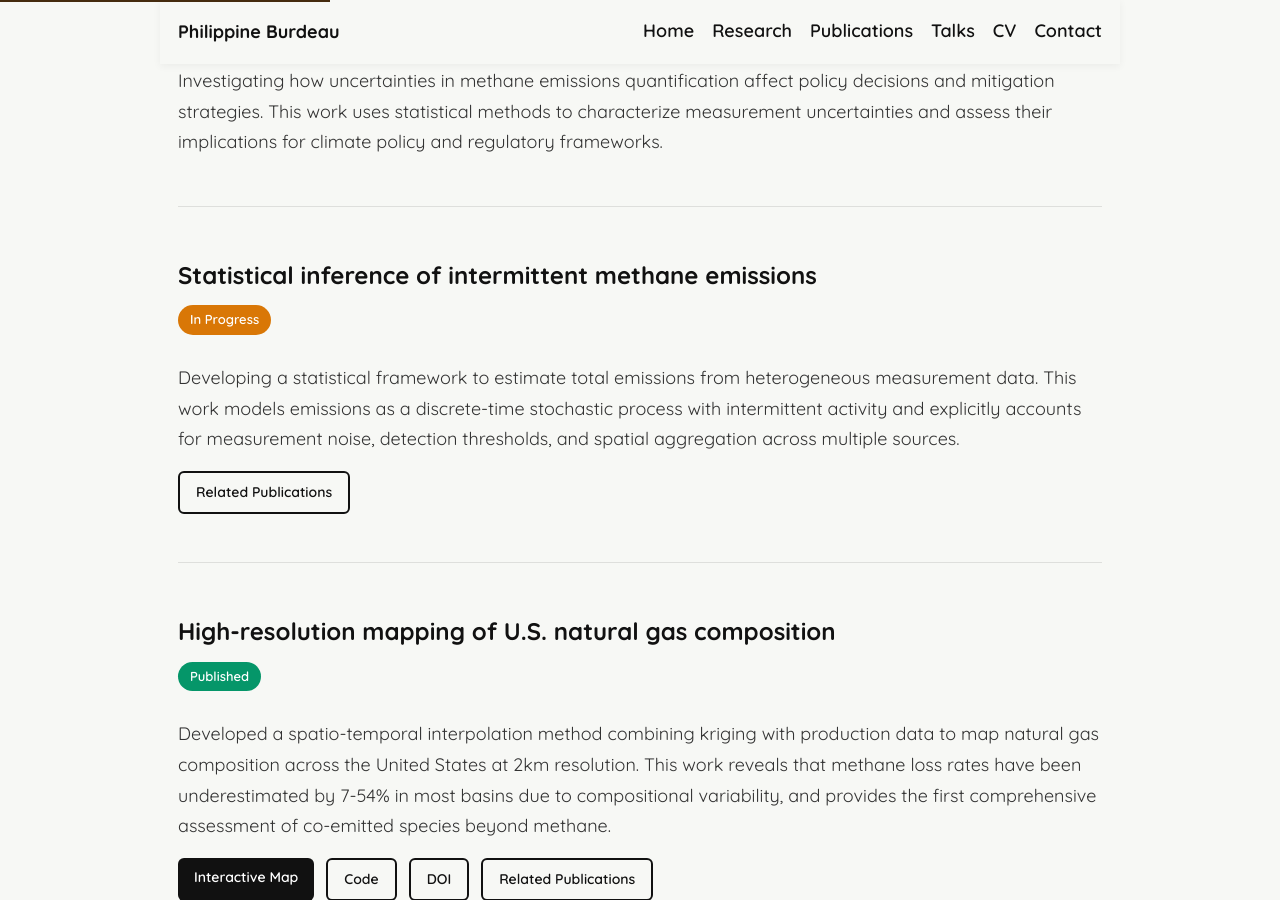
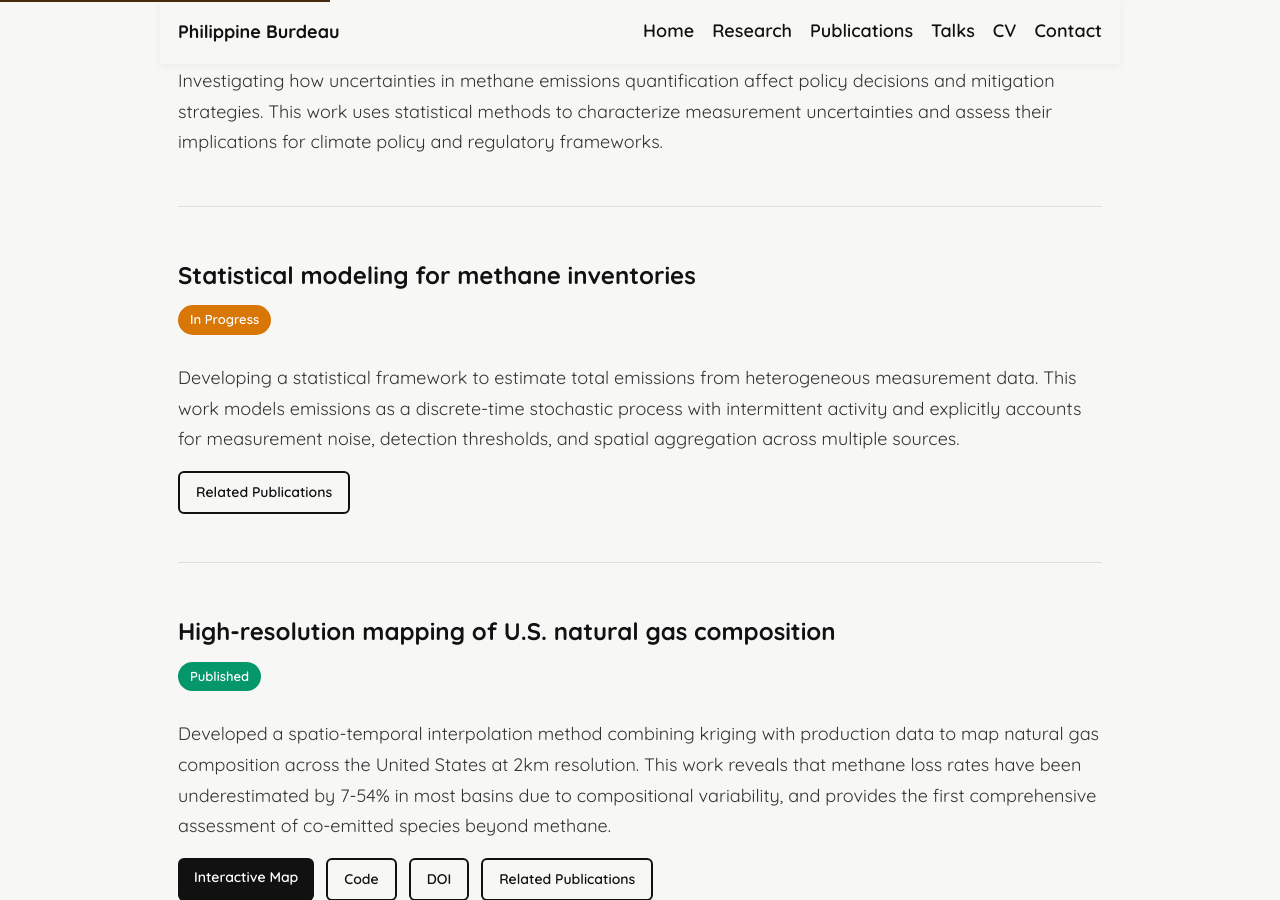
Before and after one commit to pburdeau/pburdeau.github.io, a Jekyll site: the page built from research.md, in a window 1280 px wide and 900 px high, scrolled down 363 px. Built offline with Jekyll 4.4.1, drawn with Linux system fonts in a browser that asks for light colours; part of the change alters nothing that is shown.

Commit message:
Update publication links in research sections

```diff
--- a/research.md
+++ b/research.md
@@ -118,7 +118,7 @@ My research focuses on developing statistical methods and computational tools to
 </div>
 
 <div class="research-section" id="statistical-inference">
-    <h2>Statistical inference of intermittent methane emissions</h2>
+    <h2>Statistical modeling for methane inventories</h2>
     <span class="research-status">In Progress</span>
 
     <p class="research-intro">
@@ -126,7 +126,7 @@ My research focuses on developing statistical methods and computational tools to
     </p>
 
     <div class="research-links">
-        <a href="/publications/#statistical-inference" class="research-link secondary">Related Publications</a>
+        <a href="/publications/?filter=statistical-inference" class="research-link secondary">Related Publications</a>
     </div>
 </div>
 
@@ -142,7 +142,7 @@ My research focuses on developing statistical methods and computational tools to
         <a href="https://pburdeau.github.io/us_map_gas_composition/" class="research-link" target="_blank" rel="noopener">Interactive Map</a>
         <a href="https://github.com/pburdeau/us_gas_composition" class="research-link secondary" target="_blank" rel="noopener">Code</a>
         <a href="https://doi.org/10.5281/zenodo.17246906" class="research-link secondary" target="_blank" rel="noopener">DOI</a>
-        <a href="/publications/#gas-composition" class="research-link secondary">Related Publications</a>
+        <a href="/publications/?filter=gas-composition" class="research-link secondary">Related Publications</a>
     </div>
 </div>
 
@@ -156,7 +156,7 @@ My research focuses on developing statistical methods and computational tools to
 
     <div class="research-links">
         <a href="https://github.com/JSRuthe/BU_methane_model" class="research-link" target="_blank" rel="noopener">Code Repository</a>
-        <a href="/publications/#bu-model" class="research-link secondary">Related Publications</a>
+        <a href="/publications/?filter=bu-model" class="research-link secondary">Related Publications</a>
     </div>
 </div>
 
@@ -169,6 +169,6 @@ My research focuses on developing statistical methods and computational tools to
     </p>
 
     <div class="research-links">
-        <a href="/publications/#technology-evaluation" class="research-link">Related Publications</a>
+        <a href="/publications/?filter=technology-evaluation" class="research-link">Related Publications</a>
     </div>
 </div>
```
